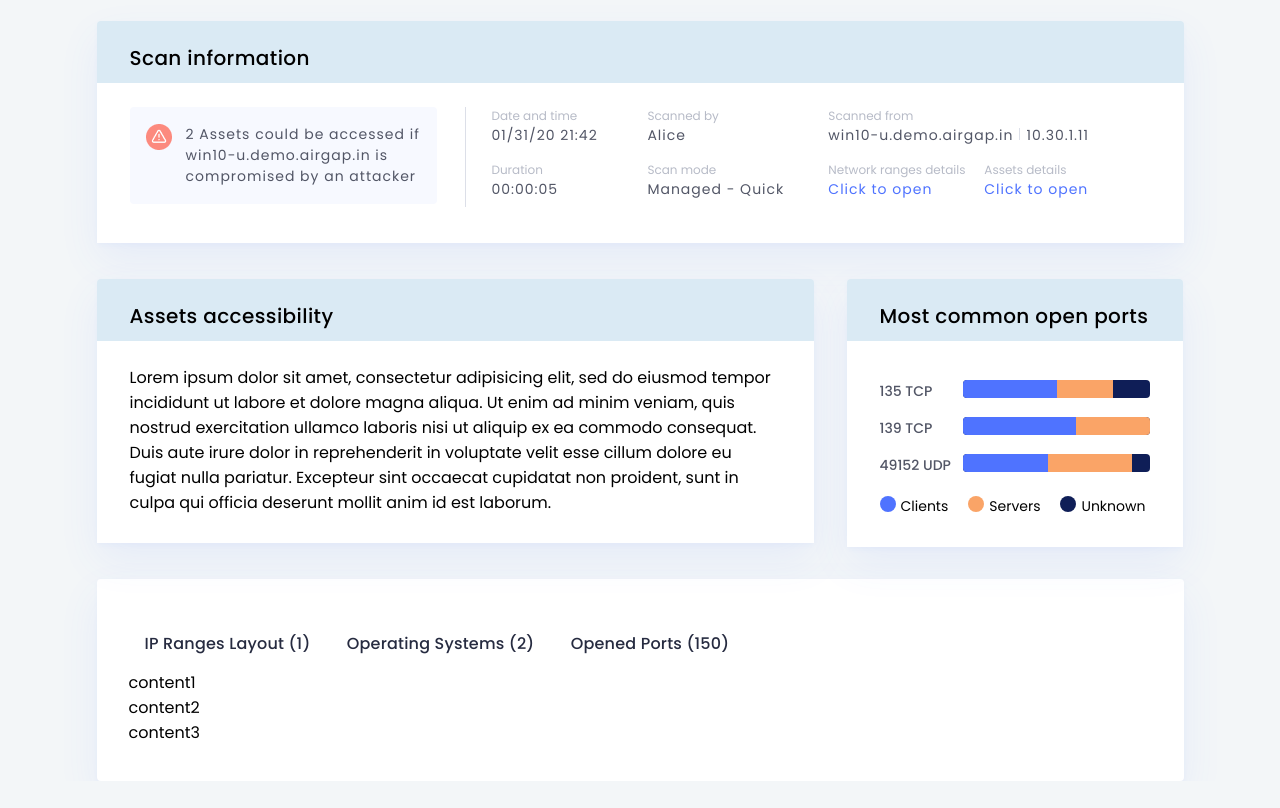
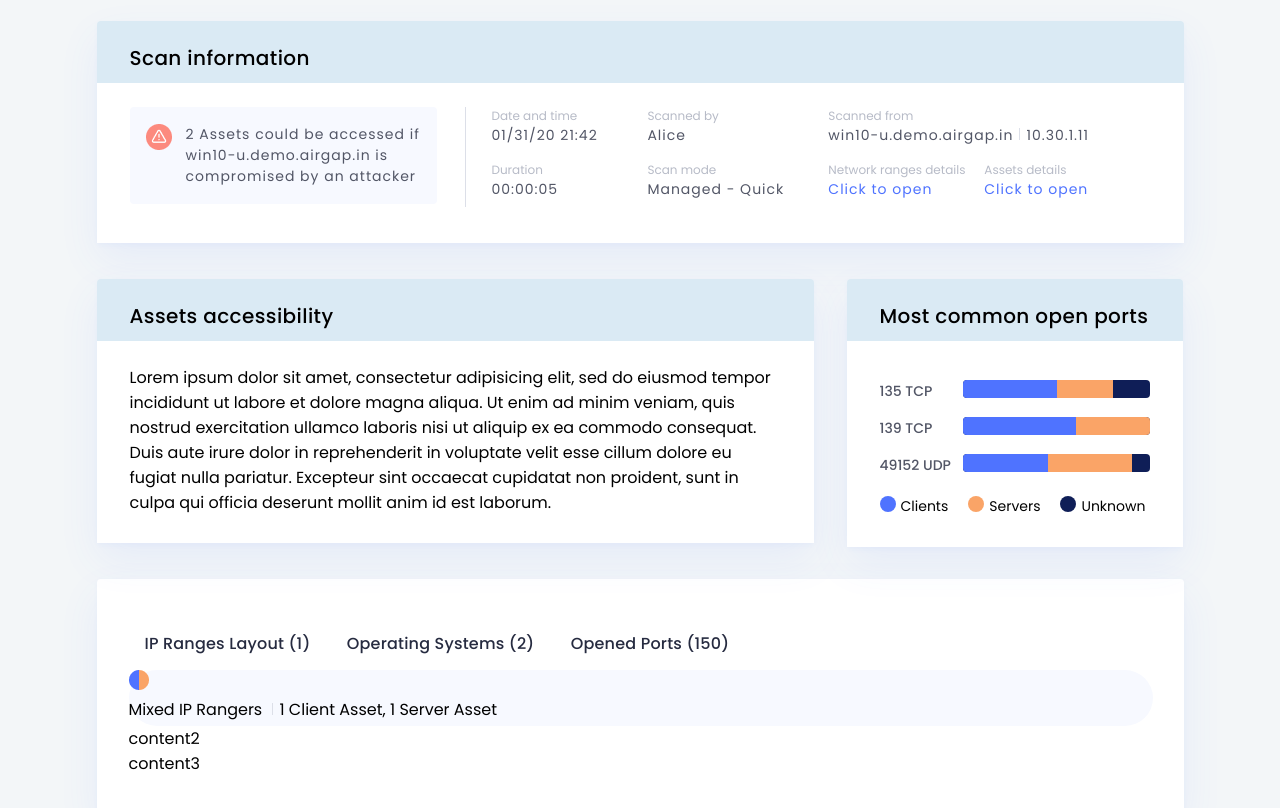
Before and after one commit to sladjana00/sladjana00.github.io, a plain HTML site: page index.html in a window 1280 px wide. Shown: the part 110-918 px from the top of the page. Before the commit the page ends 891 px from the top, so only its background shows below. Drawn offline with Linux system fonts and the light colour scheme.

Commit message:
second push

```diff
--- a/css/style.css
+++ b/css/style.css
@@ -271,3 +271,26 @@ body {
 	border-radius: 90px;
 	color: #fff;
 }
+
+.all-content .accordions {
+	background: #F7F9FF;
+	border-radius: 90px;
+	width: 1024px;
+	height: 56px;
+
+}
+
+.all-content .accordions p span.acc-span:before {
+	content: '';
+	display: inline-block;
+	width: 1px;
+	height: 12px;
+	margin: 0px 6px;
+	background-color: #DCDFE8;
+}
+
+ .all-content .accordions:before {
+	background-image: url('../img/vector1.png');
+	height: 5px;
+	width: 10px;
+}
--- a/index.html
+++ b/index.html
@@ -169,15 +169,20 @@
 
 			<div class="all-content">
 				<div class="content-item">
-					content1
+					<div class="accordions">
+						<img src="img/frame.png">
+						<p>Mixed IP Rangers
+							<span class="acc-span">1 Client Asset, 1 Server Asset</span>
+						</p>
+					</div>
 				</div>
 
-				<div class="content-item">
-					content2
-				</div>
+					<div class="content-item">
+						content2
+					</div>
 
-				<div class="content-item">
-					content3
+					<div class="content-item">
+						content3
 				</div>
 			</div>
 		</div>
```
Also changed, not shown: img/frame.png (added), img/vector1.png (added).
